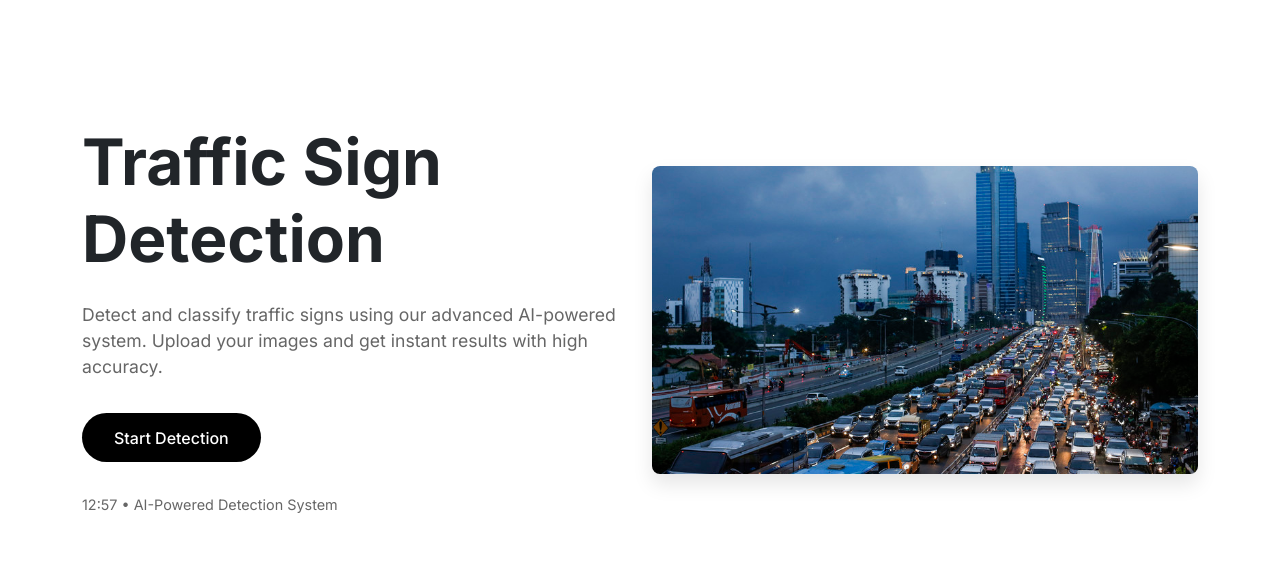
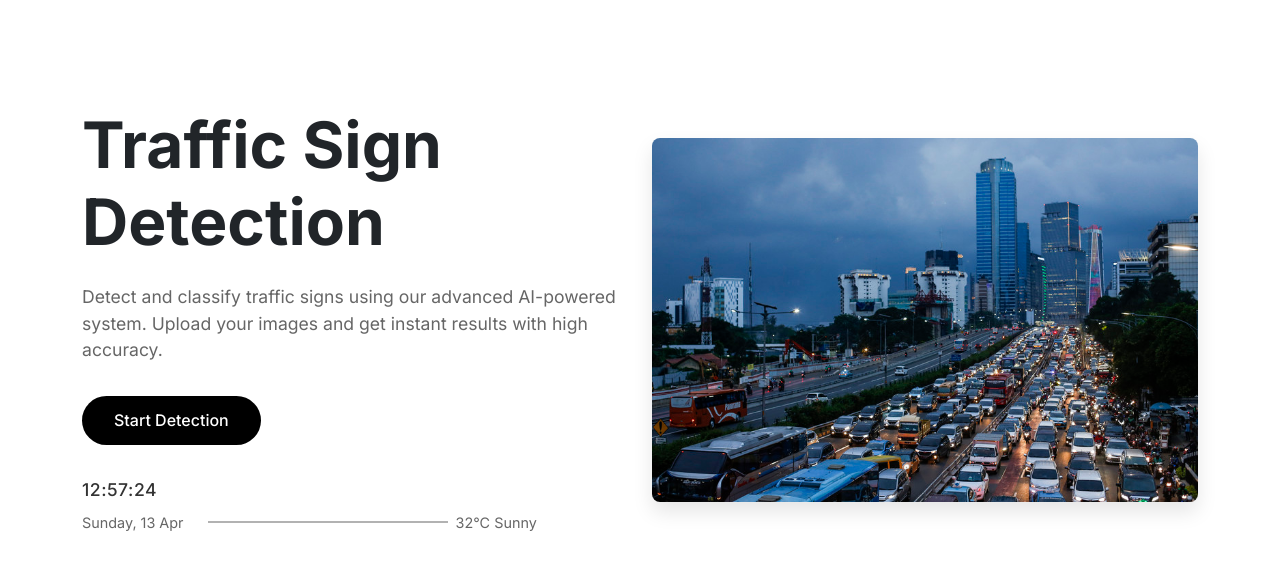
Before and after one commit to hantzord/yolov8-traffic-sign-detector, a Flask app: page / in a window 1280 px wide. Shown: the part 88-658 px from the top of the page. Run offline with Flask 3, Linux system fonts and the light colour scheme; some libraries are stand-ins or nearby versions.

Commit message:
Improving UI in landing page

```diff
--- a/app.py
+++ b/app.py
@@ -20,6 +20,9 @@ os.makedirs(app.config['CROPS_FOLDER'], exist_ok=True)
 # Load model YOLOv8
 model = YOLO('rambu_yolov8_model/weights/best.pt')
 
+# Gunakan environment variable untuk API key
+WEATHER_API_KEY = os.getenv('WEATHER_API_KEY', '')
+
 # Route untuk assets
 @app.route('/assets/<path:filename>')
 def serve_assets(filename):
@@ -27,7 +30,7 @@ def serve_assets(filename):
 
 @app.route('/')
 def index():
-    return render_template('index.html')
+    return render_template('index.html', weather_api_key=WEATHER_API_KEY)
 
 @app.route('/detect', methods=['GET', 'POST'])
 def detect():
--- a/static/css/style.css
+++ b/static/css/style.css
@@ -64,7 +64,6 @@ body {
     max-width: 600px;
     position: relative;
     box-shadow: 0 10px 20px rgba(0, 0, 0, 0.1);
-    aspect-ratio: 16/9;
 }
 
 .btn-explore {
@@ -85,8 +84,67 @@ body {
 
 .weather-info {
     margin-top: 2rem;
+    display: flex;
+    flex-direction: column;
+    align-items: flex-start;
+    gap: 0.5rem;
+    color: #666;
+    font-size: 0.95rem;
+}
+
+.time {
+    font-size: 1.1rem;
+    font-weight: 500;
+    color: #333;
+    display: block;
+    letter-spacing: 0.5px;
+}
+
+.date-weather-container {
+    display: flex;
+    align-items: center;
+    gap: 1.5rem;
+}
+
+.date {
     color: #666;
     font-size: 0.9rem;
+}
+
+.weather {
+    color: #666;
+    font-weight: 400;
+    font-size: 0.9rem;
+    position: relative;
+    padding-left: 15.5rem;
+    display: flex;
+    align-items: center;
+}
+
+.weather::before {
+    content: "";
+    position: absolute;
+    left: 0;
+    top: 50%;
+    width: 15rem;
+    height: 1px;
+    background-color: #666;
+    transform: translateY(-50%);
+}
+
+.read-more {
+    display: flex;
+    align-items: center;
+    gap: 0.5rem;
+    color: #333;
+    text-decoration: none;
+    font-weight: 500;
+}
+
+.read-more svg {
+    width: 20px;
+    height: 20px;
+    transform: rotate(90deg);
 }
 
 /* Responsive Styles */
--- a/templates/index.html
+++ b/templates/index.html
@@ -45,7 +45,11 @@
                     </p>
                     <a href="{{ url_for('detect') }}" class="btn-explore">Start Detection</a>
                     <div class="weather-info">
-                        <span id="current-time"></span> • AI-Powered Detection System
+                        <span id="current-time" class="time"></span>
+                        <div class="date-weather-container">
+                            <span id="current-date" class="date"></span>
+                            <span id="weather" class="weather">32°C Sunny</span>
+                        </div>
                     </div>
                 </div>
                 <div class="col-lg-6">
@@ -60,17 +64,27 @@
     <!-- Bootstrap JS -->
     <script src="https://cdn.jsdelivr.net/npm/bootstrap@5.3.0/dist/js/bootstrap.bundle.min.js"></script>
     <script>
-        // Update current time
-        function updateTime() {
+        // Update time and date
+        function updateDateTime() {
             const now = new Date();
+            const days = ['Sunday', 'Monday', 'Tuesday', 'Wednesday', 'Thursday', 'Friday', 'Saturday'];
+            const months = ['Jan', 'Feb', 'Mar', 'Apr', 'May', 'Jun', 'Jul', 'Aug', 'Sep', 'Oct', 'Nov', 'Dec'];
+
+            // Update time with seconds
             document.getElementById('current-time').textContent = now.toLocaleTimeString('en-US', {
                 hour: '2-digit',
                 minute: '2-digit',
+                second: '2-digit',
                 hour12: false
             });
+
+            // Update date
+            const dateStr = `${days[now.getDay()]}, ${now.getDate()} ${months[now.getMonth()]}`;
+            document.getElementById('current-date').textContent = dateStr;
         }
-        updateTime();
-        setInterval(updateTime, 60000);
+
+        updateDateTime();
+        setInterval(updateDateTime, 1000); // Update every second
     </script>
 </body>
 </html>
```
Also changed, not shown: other parts of static/css/style.css (+47 -1 lines).
